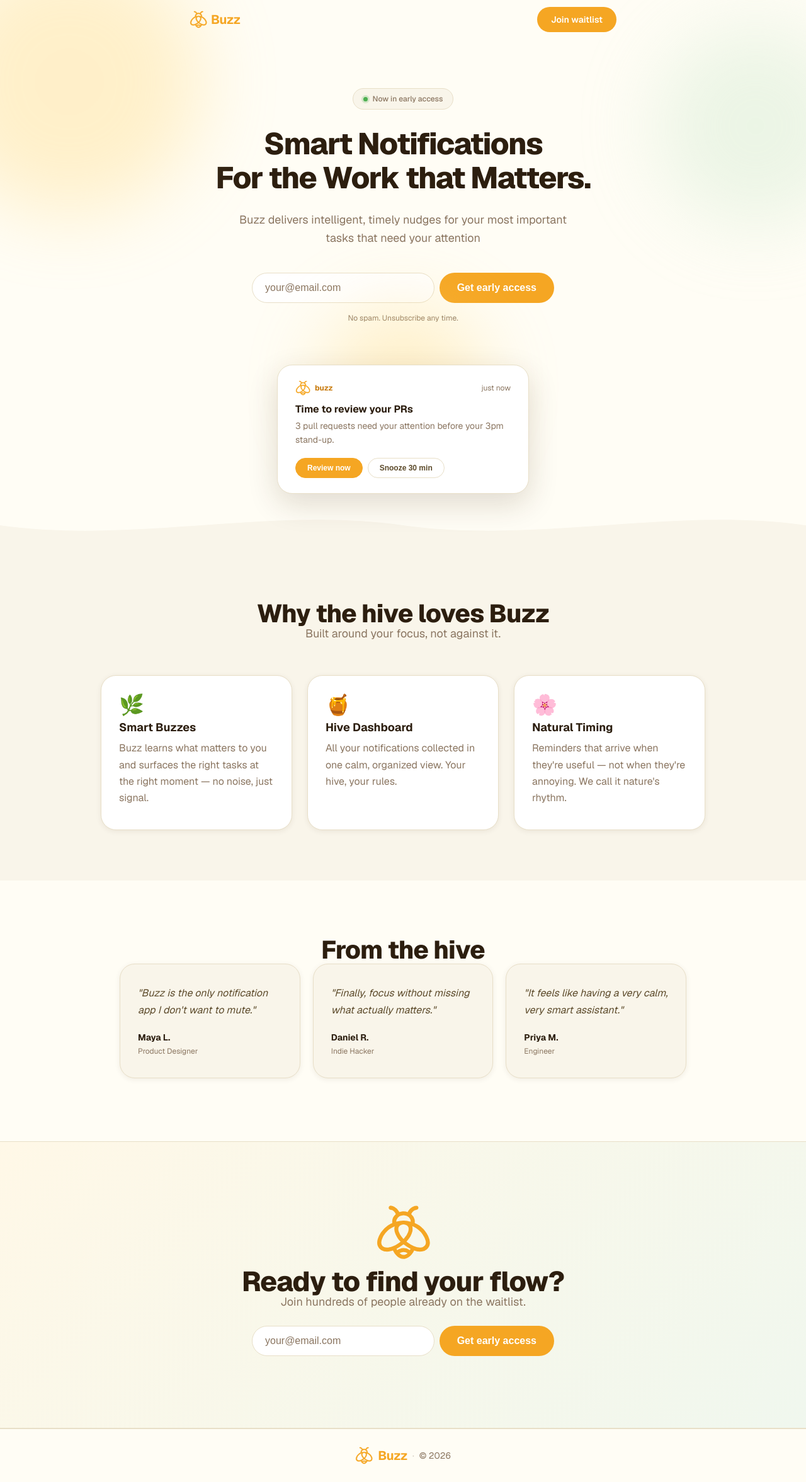
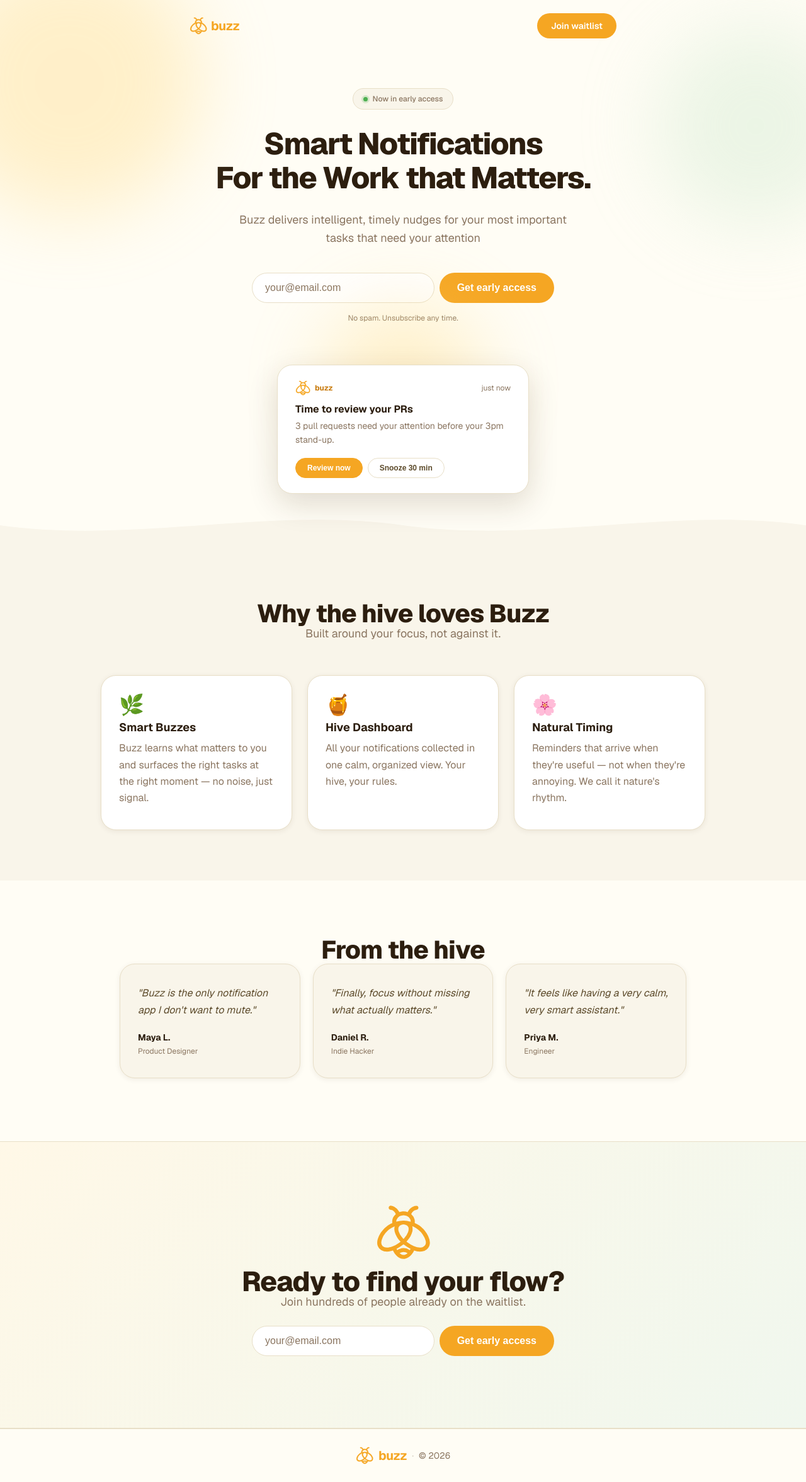
Before and after one commit to trybuzzai/trybuzzai, a React (Vite) app: page / in a window 1280 px wide. Shown: the whole page at 63% size. Built offline with nearby package versions, Linux system fonts and the light colour scheme.

Commit message:
feat: simple formatting changes

```diff
--- a/src/App.css
+++ b/src/App.css
@@ -52,7 +52,7 @@
 /* ── Nav ────────────────────────────────────────────────────── */
 .nav {
   position: fixed;
-  top: 0;
+  top: 10px;
   left: 50%;
   transform: translateX(-50%);
   z-index: 50;
--- a/src/App.tsx
+++ b/src/App.tsx
@@ -53,7 +53,7 @@ export default function App() {
       <nav className={`nav${scrolled ? ' nav--island' : ''}`}>
         <div className="nav-logo">
           <img src={buzzLogo} className="logo-img" alt="Buzz logo" />
-          <span className="nav-wordmark">Buzz</span>
+          <span className="nav-wordmark">buzz</span>
         </div>
         <a href="#waitlist" className="nav-cta">
           Join waitlist
@@ -184,7 +184,7 @@ export default function App() {
       {/* Footer */}
       <footer className="footer">
         <img src={buzzLogo} className="logo-img" alt="" />
-        <span className="nav-wordmark">Buzz</span>
+        <span className="nav-wordmark">buzz</span>
         <span className="footer-sep">·</span>
         <span>© 2026</span>
       </footer>
```
